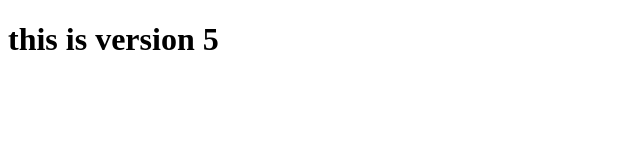
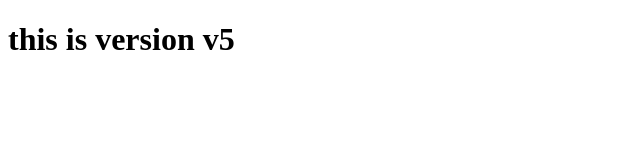
Before and after one commit to surajtaware067/Demo-git, a plain HTML site: page index.html in a window 1280 px wide. Shown: the full height of the page, 0-640 px from the left. Drawn offline with Linux system fonts and the light colour scheme.

Commit message:
changed h1

```diff
--- a/index.html
+++ b/index.html
@@ -7,7 +7,7 @@
     <title>Document</title>
 </head>
 <body>
-    <h1>this is version 5</h1>
+    <h1>this is version v5</h1>
 </body>
 
 </html>
```
